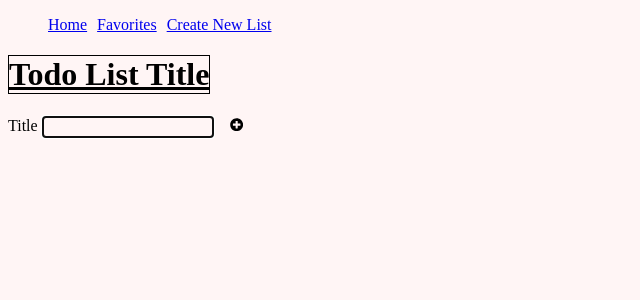
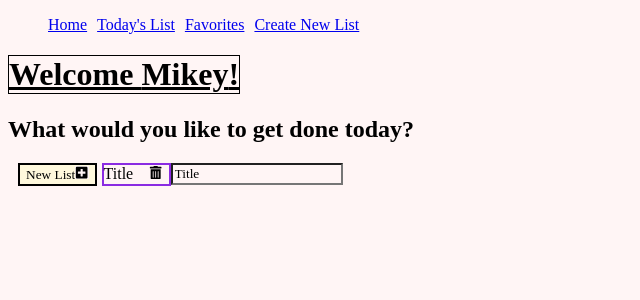
Before and after one commit to essbee23/Done-App, a React (Create React App) app: page / in a window 1280 px wide. Shown: the top 300 px of the page, without its empty margins (0-640 px from the left). Built offline with nearby package versions, Linux system fonts and the light colour scheme.

Commit message:
created home folder

```diff
--- a/src/App.js
+++ b/src/App.js
@@ -2,9 +2,10 @@ import React, {useEffect, useState} from 'react';
 import TodoList from './mainList/TodoList';
 import { BrowserRouter, Routes, Route } from 'react-router-dom';
 import FavoritesPage from './favePage/FavoritesPage';
-import Header from './Header';
+import Header from './homePage/Header';
 import CreateTab from "./tabs/CreateTab"
 import style from "./app.module.css"
+import Welcome from './homePage/welcome';
 
 
 // Function to preserve list upon refresh. Works with local storage.--sb
@@ -30,12 +31,16 @@ function App() {
 
         {/* home */}
           <Route path="/" element={
+          <Welcome />
+        }></Route>
+
+
+          <Route path="/mainList" element={
   <>
             <h1 className="mainList">Todo List Title</h1>
             <TodoList useSemiPersistentState={useSemiPersistentState} />
   </>
         }></Route>
-
 
         {/* FavePage */}
           <Route path="/Favorites" element={
--- a/src/Header.js
+++ b/src/homePage/Header.js
@@ -10,6 +10,7 @@ const Header = () => {
         <nav>
         <ol>
         <Link to="/" type="button" style={{ marginRight: 10 }}>Home</Link>
+        <Link to="/mainList" type="button" style={{ marginRight: 10 }}>Today's List</Link>
         <Link to="/favorites" type="button" style={{ marginRight: 10 }}>Favorites</Link>
         <Link to="/CreateNewTab" type="button" style={{marginRight: 10 }}>Create New List</Link>
         </ol>
--- /dev/null
+++ b/src/homePage/welcome.js
@@ -0,0 +1,16 @@
+import CreateTab from "../tabs/CreateTab";
+
+
+function Welcome(useSemiPersistentState) {
+
+    const msg = "Mikey";
+
+    return (
+        <>
+            <h1>Welcome {msg}!</h1>
+            <h2>What would you like to get done today?</h2>
+            <CreateTab useSemiPersistentState={useSemiPersistentState} />
+        </>
+    );
+}
+export default Welcome;
--- a/src/tabs/CreateTab.js
+++ b/src/tabs/CreateTab.js
@@ -40,9 +40,10 @@ function CreateTab(useSemiPersistentState){
         saveTabsData([...tabs])
     }
 
-// This function changes the title of the tab. It uses and event handler such that, when the event happens, a tab title will be the value that's received and that information will be sent to setTabs and saveTabsData so that they may update the parent****WONKY****
+// This function changes the title of the tab. It uses and event handler such that, when the event happens, a tab title will be the value that's received and that information will be sent to setTabs and saveTabsData so that they may update the parent****WONKY**** change something in setTabs
+
     const changeTabName = (e, tab) => {
-        tab.title= e.target.value
+        tab.title = e.target.value;
         setTabs([...tabs])
         saveTabsData([...tabs])
     }
@@ -51,7 +52,7 @@ function CreateTab(useSemiPersistentState){
 //
     return (
         <>
-            <button className={style.addNewTab} onClick={() => addNewTab()}>New Tab
+            <button className={style.addNewTab} onClick={() => addNewTab()}>New List
             <FaPlusSquare />
             </button>
             <Tabs forceRenderTabPanel={true}>
```
